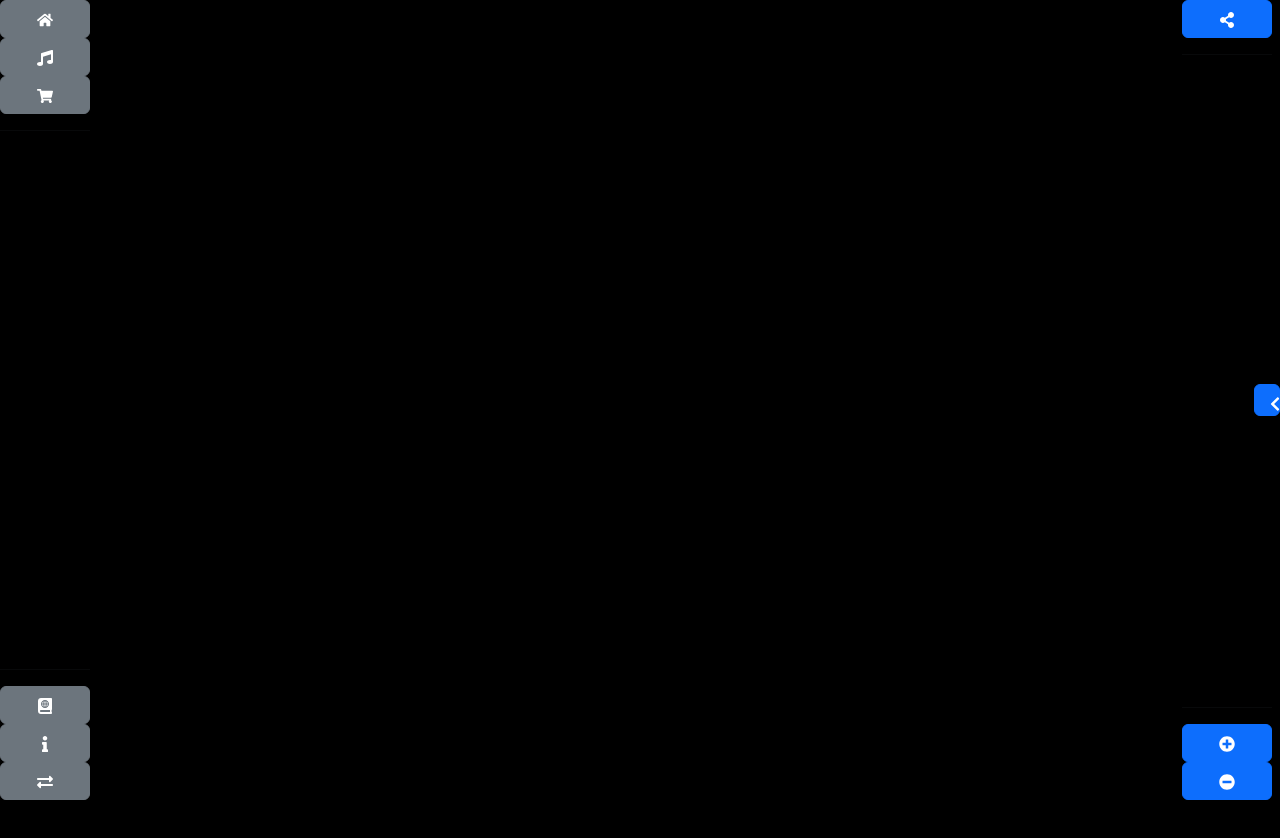
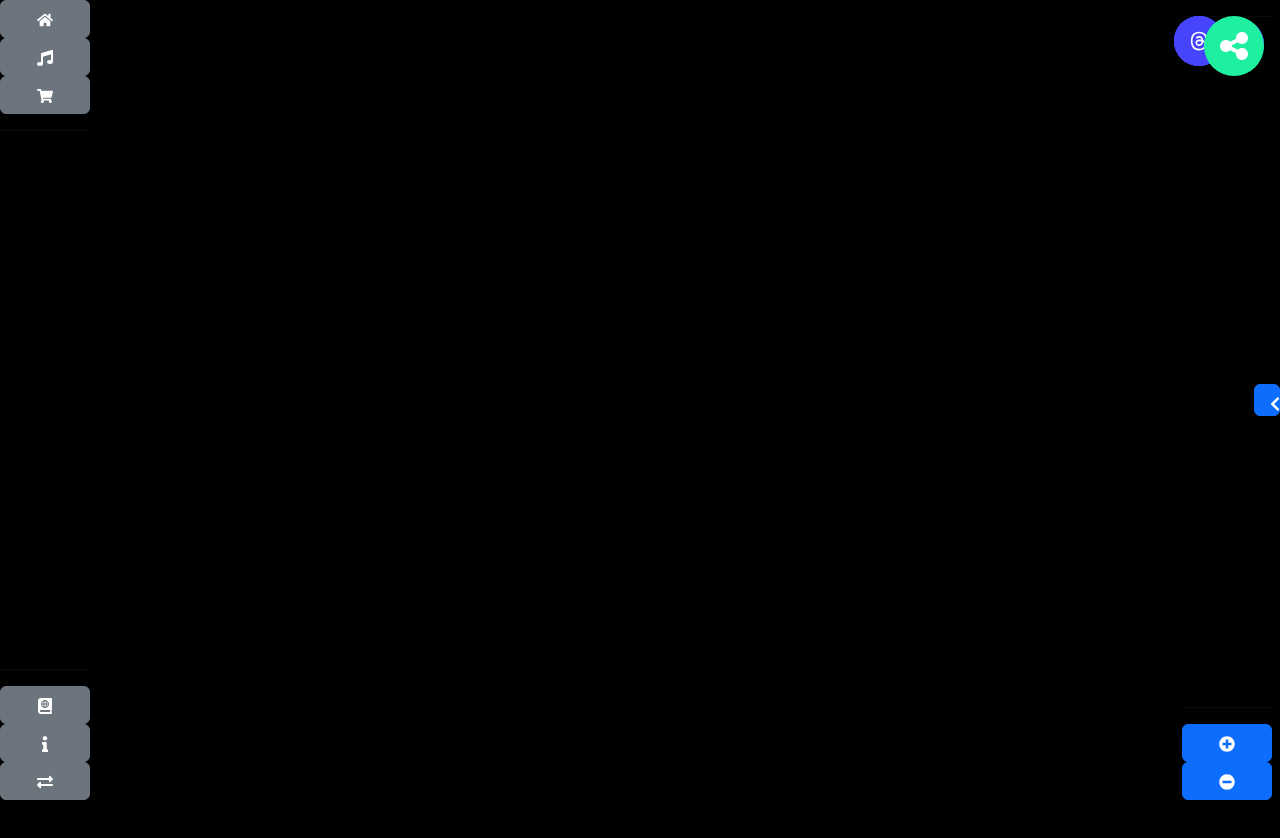
Before and after one commit to maramau/radiotango, a React (Create React App) app: page / in a window 1280 px wide. Shown: the top 838 px of the page. Built offline with nearby package versions, Linux system fonts and the light colour scheme.

Commit message:
Socials: Added a socials component to share content to social media

```diff
--- a/src/components/bar-right/Component.jsx
+++ b/src/components/bar-right/Component.jsx
@@ -1,9 +1,10 @@
 import { useContext }     from 'react';
+
+import Social             from 'components/social/Component';
 
 import ContentContext     from 'context/content/Context';
 
-import {  FaShareAlt,
-          FaPlusCircle,
+import {  FaPlusCircle,
           FaMinusCircle } from 'react-icons/fa';
 
 import Button             from 'react-bootstrap/Button';
@@ -18,10 +19,8 @@ const BarRight = () => {
     <div className="stack-container right">
         <Stack gap={2} className="col-md-5 mx-auto stack-right" style={{justifyContent: "space-between"}}>
             <div className="stack-section text-center">
-                <Button variant="primary" onClick={() => {changeContentRight('Bebop')}}>
-                  <FaShareAlt/>
-                </Button>
-                <hr/>
+              <Social/>
+              <hr/>
             </div>
             <div className="stack-section text-center">
                 <hr/>
--- a/src/components/panel-right/Component.jsx
+++ b/src/components/panel-right/Component.jsx
@@ -120,12 +120,7 @@ const PanelRight = (props) => {
                 );
               })}
             </ListGroup>
-            <YouTube
-              className="text-center"
-              videoId={player.yt}
-              title={`${player.artist} - ${player.song}`}
-              opts={opts}
-            />
+
           </Card.Body>
         </Card>
     </div>
@@ -133,5 +128,10 @@ const PanelRight = (props) => {
 
   );
 }
-
+/*<YouTube
+              className="text-center"
+              videoId={player.yt}
+              title={`${player.artist} - ${player.song}`}
+              opts={opts}
+            />*/
 export default PanelRight;
--- /dev/null
+++ b/src/components/social/Component.jsx
@@ -0,0 +1,79 @@
+import { useState }         from 'react';
+
+import {    FaShareNodes,
+            FaFacebook,
+            FaYoutube,
+            FaInstagram,
+            FaSpotify,
+            FaSoundcloud,
+            FaXTwitter,
+            FaThreads
+}                           from 'react-icons/fa6';
+
+import "./styles.css";
+
+const Social = () => {
+    const [showSocials, setShowSocials] = useState(false);
+
+    const togglemenus = () => {
+        setShowSocials(showSocials => {return !showSocials;})
+    };
+
+    return (
+        <>
+        <div className="container-socials">
+            <div className={`menu-toggle ${showSocials? 'open' : ''}`} onClick={togglemenus}>
+                <FaShareNodes className="toggle"/>
+            </div>
+
+            <div className={`menu-round ${showSocials? 'open' : ''}`}>
+                <div className="btn-app">
+                    <FaXTwitter/>
+                </div>
+                <div className="btn-app">
+                    <FaFacebook/>
+                </div>
+                <div className="btn-app">
+                    <FaYoutube/>
+                </div>
+            </div>
+
+            <div className={`menu-line ${showSocials? 'open' : ''}`}>
+                <div className="btn-app">
+                    <FaSoundcloud/>
+                </div>
+                <div className="btn-app">
+                    <FaSpotify/>
+                </div>
+                <div className="btn-app">
+                    <FaInstagram/>
+                </div>
+                <div className="btn-app">
+                    <FaThreads/>
+                </div>
+            </div>
+        </div>
+        </>
+    )
+    return (
+        <>
+        <div id="menu" className={showSocials? 'open' : 'close'}>
+            <FaShareNodes className="toggle" onClick={() => {setShowSocials(showSocials => {return !showSocials;})}}/>
+            <div id="socials">
+                <FaFacebook/>
+                <FaYoutube/>
+
+                <FaInstagram/>
+                <FaSpotify/>
+
+                <FaSoundcloud/>
+                <FaXTwitter/>
+
+                <FaThreads/>
+            </div>
+        </div>
+        </>
+    );
+};
+
+export default Social;
--- /dev/null
+++ b/src/components/social/styles.css
@@ -0,0 +1,139 @@
+* {
+	box-sizing: border-box;
+}
+
+/* this is what I use to place the menu thing wherever I want*/
+.container-socials {
+	position: relative;
+	top: 4em;
+	right: 0.5em;
+
+    --purple: #462882;
+    --green: #1ef0a0;
+    --blue: #4644fd;
+    --red: #ff3c4b;
+    --circle-size: 2.5em;
+    --top: 2em;
+    --void: 0.25em;
+    --icon-size: 1.25em;
+    --top-toggle: -3em;
+    --right-toggle: 0em;
+}
+
+/* this toggles the whole damn thing */
+.menu-toggle {
+	width: 60px;
+	height: 60px;
+	border-radius: 50%;
+	background-color: var(--green);
+	box-shadow: 4px 4px 2px 1px rgba(#000, 0.2);
+
+	position: absolute;
+	z-index: 50;
+	top: var(--top-toggle);
+	right: var(--right-toggle);
+	display: flex;
+    justify-content: center;
+    align-items: center;
+}
+
+.menu-toggle svg{
+    color:#fff;
+    font-size: 2em;
+    transition: 0.4s;
+}
+
+/* Single Template buttons */
+.btn-app {
+    width: var(--circle-size);
+	height: var(--circle-size);
+	border-radius: 50%;
+	position: absolute;
+
+	background-color: var(--blue);
+	color:#fff;
+	text-align: center;
+}
+.btn-app svg {
+    line-height: 2.5em;
+}
+
+/* add shadow only when templates are activated */
+.open .btn-app {
+	box-shadow:4px 4px 2px 1px rgba(#000, 0.2);
+}
+
+/* The most-popular apps in a circular thingo */
+.menu-round {
+	position: absolute;
+	top: 0;
+	right: 0;
+	z-index: 30;
+}
+
+.menu-round .btn-app {
+    top: calc(var(--top-toggle) * 0.75);
+    right: var(--right-toggle);
+    transition: 0.4s;
+    display: flex;
+    justify-content: center;
+    align-items: center;
+
+    font-size: var(--icon-size);
+}
+
+.menu-round.open .btn-app:nth-of-type(1) {
+    right: 0.5em;
+    top: 1em;
+    transition-delay: 0.2s;
+}
+
+.menu-round.open .btn-app:nth-of-type(2){
+    right: 3.5em;
+    top: 0em;
+    transition-delay: 0.1s;
+}
+.menu-round.open .btn-app:nth-of-type(3){
+    right: 3.75em;
+    top: -3em;
+}
+
+/* stacked template icons */
+.menu-line {
+	position: absolute;
+    top: var(--top-toggle);
+    right: calc(3.5em + var(--right-menu-line));
+	z-index: 20;
+}
+
+.menu-line .btn-app {
+    top: 0;
+    transition: 0.3s;
+    transition-delay: 0.5s;
+    display: flex;
+    justify-content: center;
+    align-items: center;
+
+    font-size: var(--icon-size);
+}
+
+.menu-line.open {
+    top: calc(0.75em + var(--top-toggle));
+}
+
+.menu-line.open .btn-app {
+    right: calc(1em + var(--right-toggle));
+}
+
+.menu-line.open .btn-app:nth-of-type(1) {
+    top: calc(var(--top) + 1 * (var(--circle-size) + var(--void)));
+}
+.menu-line.open .btn-app:nth-of-type(2) {
+    top: calc(var(--top) + 2 * (var(--circle-size) + var(--void)));
+}
+.menu-line.open .btn-app:nth-of-type(3) {
+    top: calc(var(--top) + 3 * (var(--circle-size) + var(--void)));
+}
+.menu-line.open .btn-app:nth-of-type(4) {
+    top: calc(var(--top) + 4 * (var(--circle-size) + var(--void)));
+}
```
